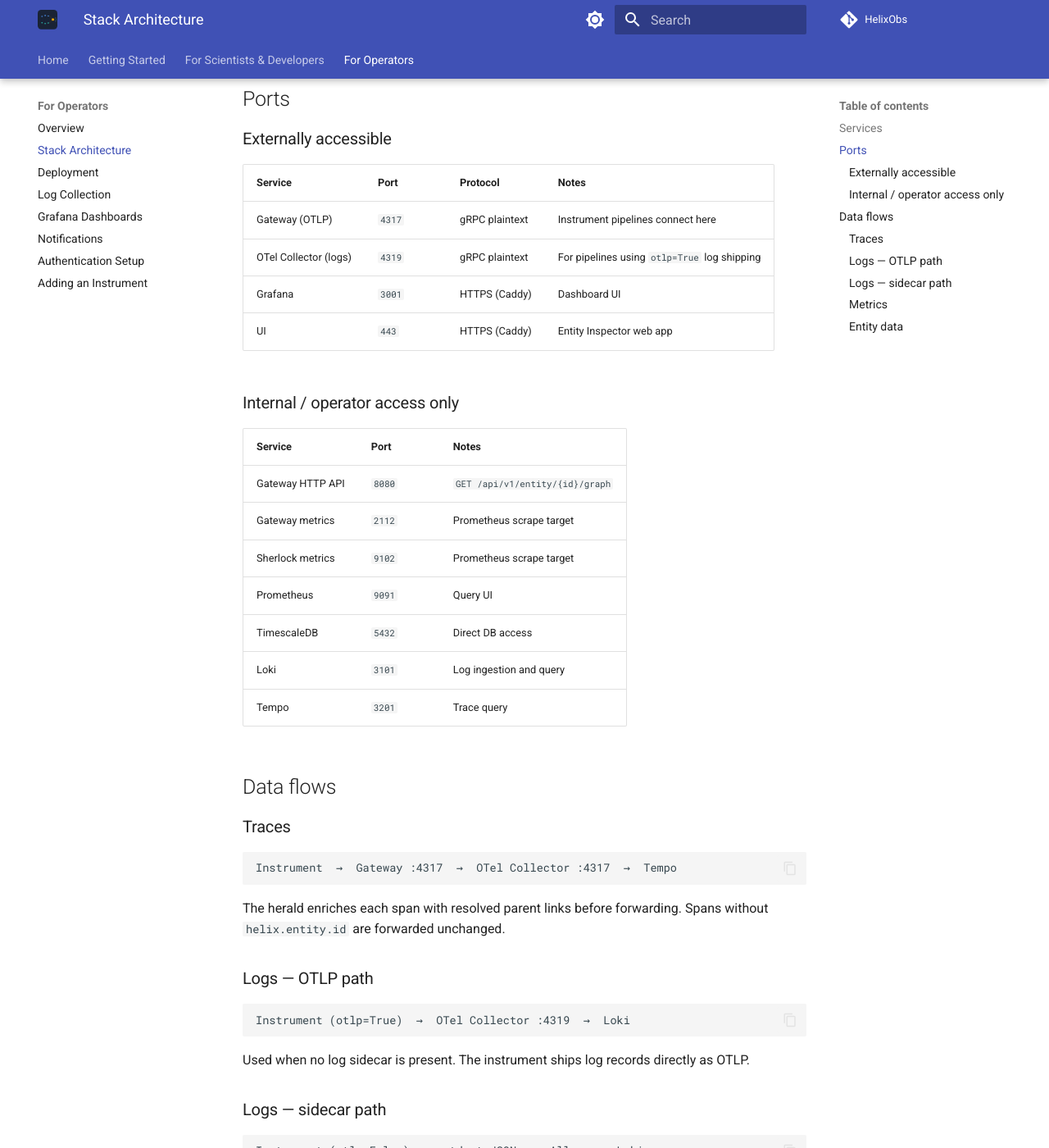
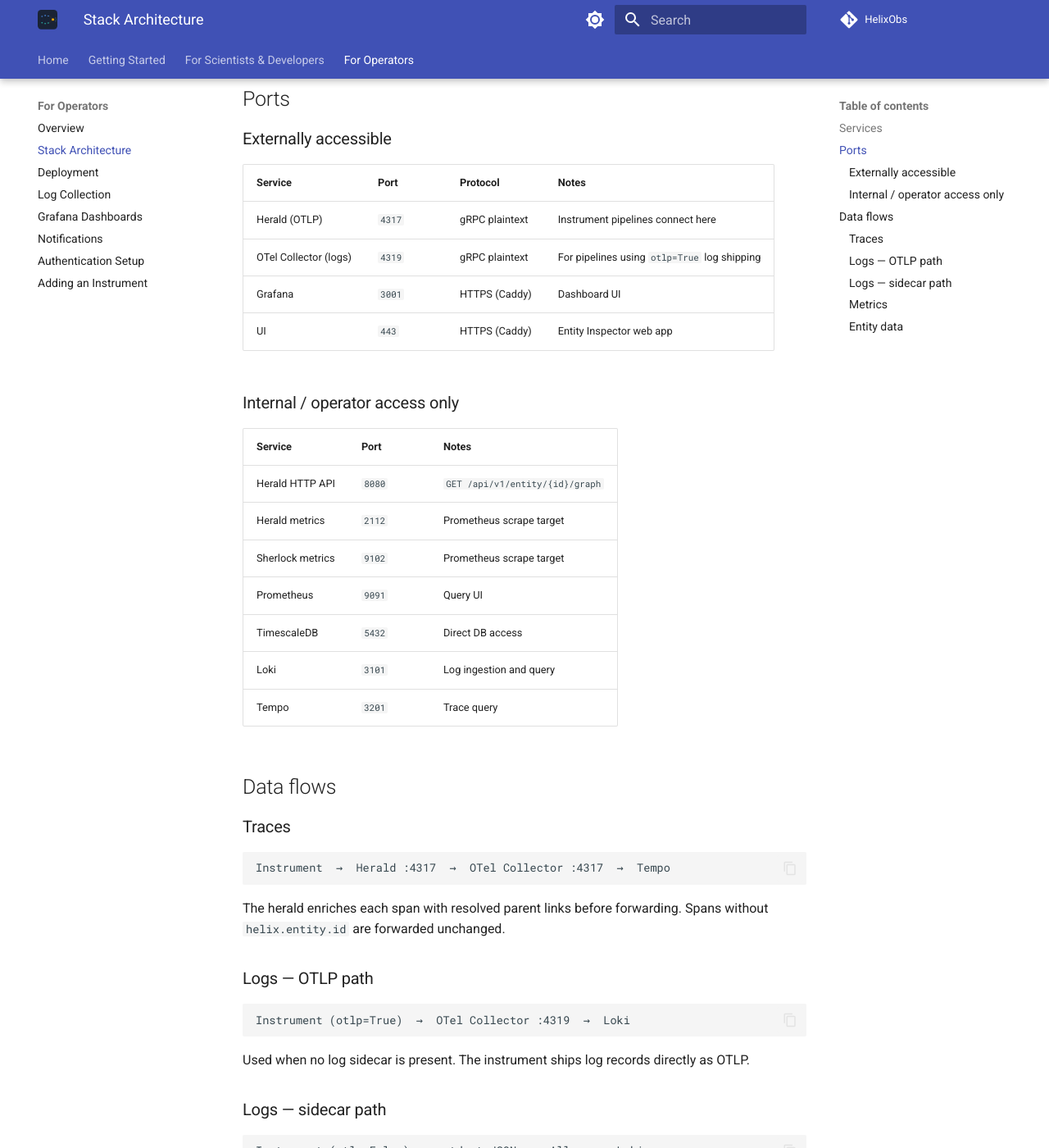
Before and after one commit to HelixObs/helixobs.github.io, an MkDocs documentation site: the page built from docs/operator/architecture.md, in a window 1280 px wide and 1400 px high, scrolled down 1389 px. Shown: the whole window at 82% size. Built offline with MkDocs 1.6.1 and Material for MkDocs 9.7.7, drawn with Linux system fonts in a browser that asks for light colours; some of the changed text lies outside the part shown.

Commit message:
refactor: rename gateway → herald in docs
Co-Authored-By: Claude Sonnet 4.6 <noreply@anthropic.com>

````diff
--- a/docs/operator/architecture.md
+++ b/docs/operator/architecture.md
@@ -9,7 +9,7 @@ Instrument pipeline
   │  OTLP gRPC (traces)
   ▼
 ┌─────────────────────────────────────────────────────────┐
-│  Gateway  :4317                                         │
+│  Herald  :4317                                         │
 │  ─ enriches spans with provenance links                 │
 │  ─ writes entities / events / operations → TimescaleDB  │
 │  ─ forwards enriched spans → OTel Collector             │
@@ -70,7 +70,7 @@ Instrument pipeline
 
 | Service | Port | Protocol | Notes |
 |---|---|---|---|
-| Gateway (OTLP) | `4317` | gRPC plaintext | Instrument pipelines connect here |
+| Herald (OTLP) | `4317` | gRPC plaintext | Instrument pipelines connect here |
 | OTel Collector (logs) | `4319` | gRPC plaintext | For pipelines using `otlp=True` log shipping |
 | Grafana | `3001` | HTTPS (Caddy) | Dashboard UI |
 | UI | `443` | HTTPS (Caddy) | Entity Inspector web app |
@@ -79,8 +79,8 @@ Instrument pipeline
 
 | Service | Port | Notes |
 |---|---|---|
-| Gateway HTTP API | `8080` | `GET /api/v1/entity/{id}/graph` |
-| Gateway metrics | `2112` | Prometheus scrape target |
+| Herald HTTP API | `8080` | `GET /api/v1/entity/{id}/graph` |
+| Herald metrics | `2112` | Prometheus scrape target |
 | Sherlock metrics | `9102` | Prometheus scrape target |
 | Prometheus | `9091` | Query UI |
 | TimescaleDB | `5432` | Direct DB access |
@@ -92,7 +92,7 @@ Instrument pipeline
 ### Traces
 
 ```
-Instrument  →  Gateway :4317  →  OTel Collector :4317  →  Tempo
+Instrument  →  Herald :4317  →  OTel Collector :4317  →  Tempo
 ```
 
 The herald enriches each span with resolved parent links before forwarding. Spans without `helix.entity.id` are forwarded unchanged.
````
Also changed, not shown: docs/client/api-reference.md (+2 -2 lines), docs/index.md (+1 -1 lines), docs/operator/auth.md (+1 -1 lines), docs/operator/new-instrument.md (+1 -1 lines).
